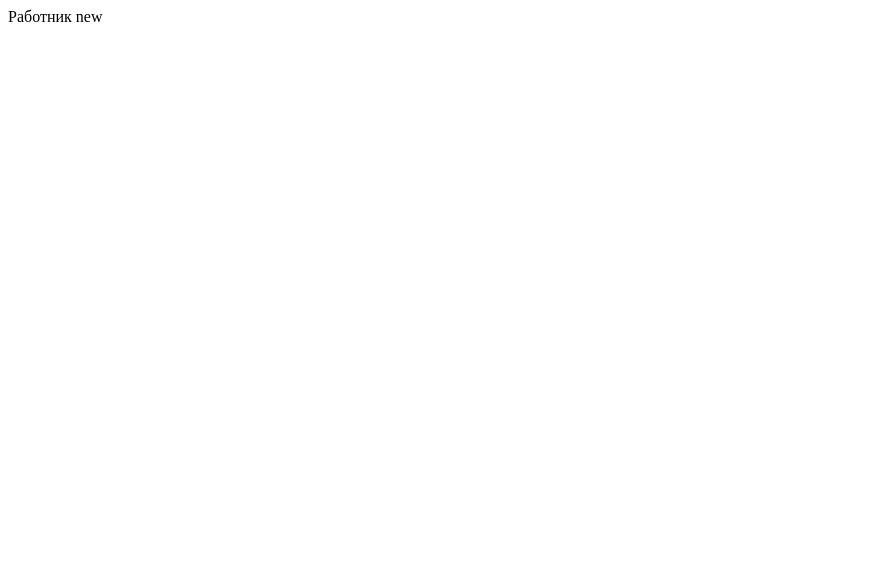
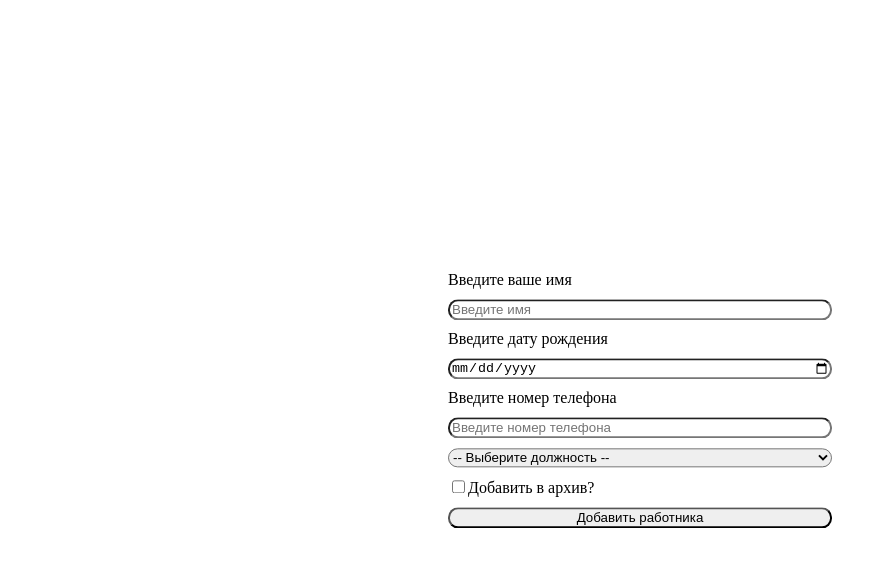
Before and after one commit to Asubas/test-pizza, a React (Vite) app: page /worker/new in a window 1280 px wide. Shown: the top 566 px of the page, without its empty margins (0-887 px from the left). Built offline with nearby package versions, Linux system fonts and the light colour scheme; no server answers.

Commit message:
feat: implement function add new worker

```diff
--- a/package.json
+++ b/package.json
@@ -17,6 +17,7 @@
     "eslint-plugin-react-compiler": "^19.0.0-beta-8a03594-20241020",
     "react": "^18.3.1",
     "react-dom": "^18.3.1",
+    "react-hook-form": "^7.53.1",
     "react-redux": "^9.1.2",
     "react-router-dom": "^6.27.0",
     "react-toastify": "^10.0.6"
--- a/src/App.tsx
+++ b/src/App.tsx
@@ -1,12 +1,13 @@
 import "./App.scss";
 import { Route, Routes } from "react-router-dom";
-import { Worker } from "./components/worker/worker";
+import { Worker } from "./components/workers/worker";
 import { ErrorPage } from "./error-page";
 import { WorkerList } from "./components/workerList.tsx/workerList";
 import { useEffect } from "react";
 import { useDispatch } from "react-redux";
 import { setWorkers } from "./app/workesListSlice";
 import { workerList } from "./utils/workerList";
+import { NewWorker } from "./components/workers/newWorker/newWorker";
 
 function App() {
   const dispatch = useDispatch();
@@ -27,6 +28,7 @@ function App() {
     <Routes>
       <Route path="/" element={<WorkerList />} />
       <Route path="worker/:id" element={<Worker />} />
+      <Route path="worker/new" element={<NewWorker />} />
       <Route path="*" element={<ErrorPage />} />
     </Routes>
   );
--- a/src/app/workesListSlice.ts
+++ b/src/app/workesListSlice.ts
@@ -5,13 +5,14 @@ export const workerListSlice = createSlice({
   name: "workersListSlice",
   initialState: {
     workerList: [] as IWorker[],
-    selectedRole: "",
   },
   reducers: {
     setWorkers: (state, action) => {
       state.workerList = action.payload;
     },
-    addWorker: (state) => {},
+    addWorker: (state, action) => {
+      state.workerList.push(action.payload);
+    },
     sortWorkerByName: (state) => {
       state.workerList = state.workerList.slice().sort((a, b) => {
         return a.name.localeCompare(b.name);
--- a/src/components/workerList.tsx/workerList.tsx
+++ b/src/components/workerList.tsx/workerList.tsx
@@ -44,12 +44,13 @@ const WorkerList = memo(() => {
   return (
     <>
       {arrayWorkers ? (
-        <ul className="worker-list">
+        <>
           <SortContainer />
           <FilterContainer
             filterByJob={filterByJob}
             filterByArchive={filterByArchive}
           />
+          <ul className="worker-list">
             {arrayWorkers.map((element) => (
               <li key={element.id}>
                 <Link className="worker-name" to={`/worker/${element.id}`}>
@@ -69,8 +70,12 @@ const WorkerList = memo(() => {
               </li>
             ))}
           </ul>
+          <Link className="newWorker-link" to={"/worker/new"}>
+            Добавить нового работника
+          </Link>
+        </>
       ) : (
-        <div>Hello world</div>
+        <div>Список работников пустой!</div>
       )}
     </>
   );
--- /dev/null
+++ b/src/components/workers/newWorker/newWorker.scss
@@ -0,0 +1,14 @@
+.newWorker-form {
+  display: flex;
+  flex-direction: column;
+  gap: 10px;
+  position: absolute;
+  top: 50%;
+  left: 50%;
+  transform: translate(-50%, -50%);
+  width: 30%;
+
+  span {
+    color: red;
+  }
+}
--- /dev/null
+++ b/src/components/workers/newWorker/newWorker.tsx
@@ -0,0 +1,90 @@
+import "./newWorker.scss";
+import { useForm } from "react-hook-form";
+import { INewWorker } from "../../../types/workerInterface";
+import { useDispatch } from "react-redux";
+import { addWorker } from "../../../app/workesListSlice";
+import { useNavigate } from "react-router-dom";
+
+function NewWorker() {
+  const dispatch = useDispatch();
+  const navigate = useNavigate();
+  const {
+    register,
+    handleSubmit,
+    formState: { errors },
+  } = useForm<INewWorker>();
+
+  const handleFormSubmit = async (data: INewWorker) => {
+    try {
+      dispatch(addWorker(data));
+      navigate("/");
+    } catch (error) {
+      console.log(error);
+    }
+  };
+
+  return (
+    <form className="newWorker-form" onSubmit={handleSubmit(handleFormSubmit)}>
+      <label htmlFor="name">Введите ваше имя</label>
+      <input
+        {...register("name", {
+          pattern: {
+            value: /^[a-zA-Zа-яА-Я][a-zA-Zа-яА-Я0-9-]+$/,
+            message:
+              "Имя пользователя должно начинаться с буквы и быть минимум 2 символа",
+          },
+        })}
+        type="text"
+        placeholder="Введите имя"
+        required
+      />
+      {errors.name && <span>{errors.name.message}</span>}
+      <label htmlFor="birthday">Введите дату рождения</label>
+      <input
+        {...register("birthday", {
+          validate: (value) => {
+            if (value < "1960-01-01") {
+              return "Выберите дату после 1960-01-01";
+            }
+            if (value > "2020-12-31") {
+              return "Выберите дату до 2020-12-31";
+            }
+            return true;
+          },
+        })}
+        type="date"
+        placeholder="Введите дату рождения"
+        required
+      />
+      {errors.birthday && <span>{errors.birthday.message}</span>}
+      <label htmlFor="phone">Введите номер телефона</label>
+      <input
+        {...register("phone", {
+          pattern: {
+            value: /^\+7\s(\d{3}-\d{3}-\d{2}-\d{2}|\d{10})$/,
+            message:
+              "Введите номер в формате: +7 999-999-99-99 или +79999999999",
+          },
+        })}
+        type="tel"
+        placeholder="Введите номер телефона"
+        required
+      />
+      {errors.phone && <span>{errors.phone.message}</span>}
+      <select {...register("role")} required>
+        <option value="">-- Выберите должность --</option>
+        <option value="cook">Повар</option>
+        <option value="waiter">Официант</option>
+        <option value="driver">Водитель</option>
+      </select>
+      {errors.role && <span>{errors.role.message}</span>}
+      <label>
+        <input {...register("isArchive")} type="checkbox" />
+        Добавить в архив?
+      </label>
+      <button type="submit">Добавить работника</button>
+    </form>
+  );
+}
+
+export { NewWorker };
```
Also changed, not shown: src/types/workerInterface.ts (+9 -0 lines), src/components/workers/worker.tsx (renamed from src/components/worker/worker.tsx), 1 other file (tests, documents, lock files or other folders). Lines whose indentation alone changed are shown as unchanged.
